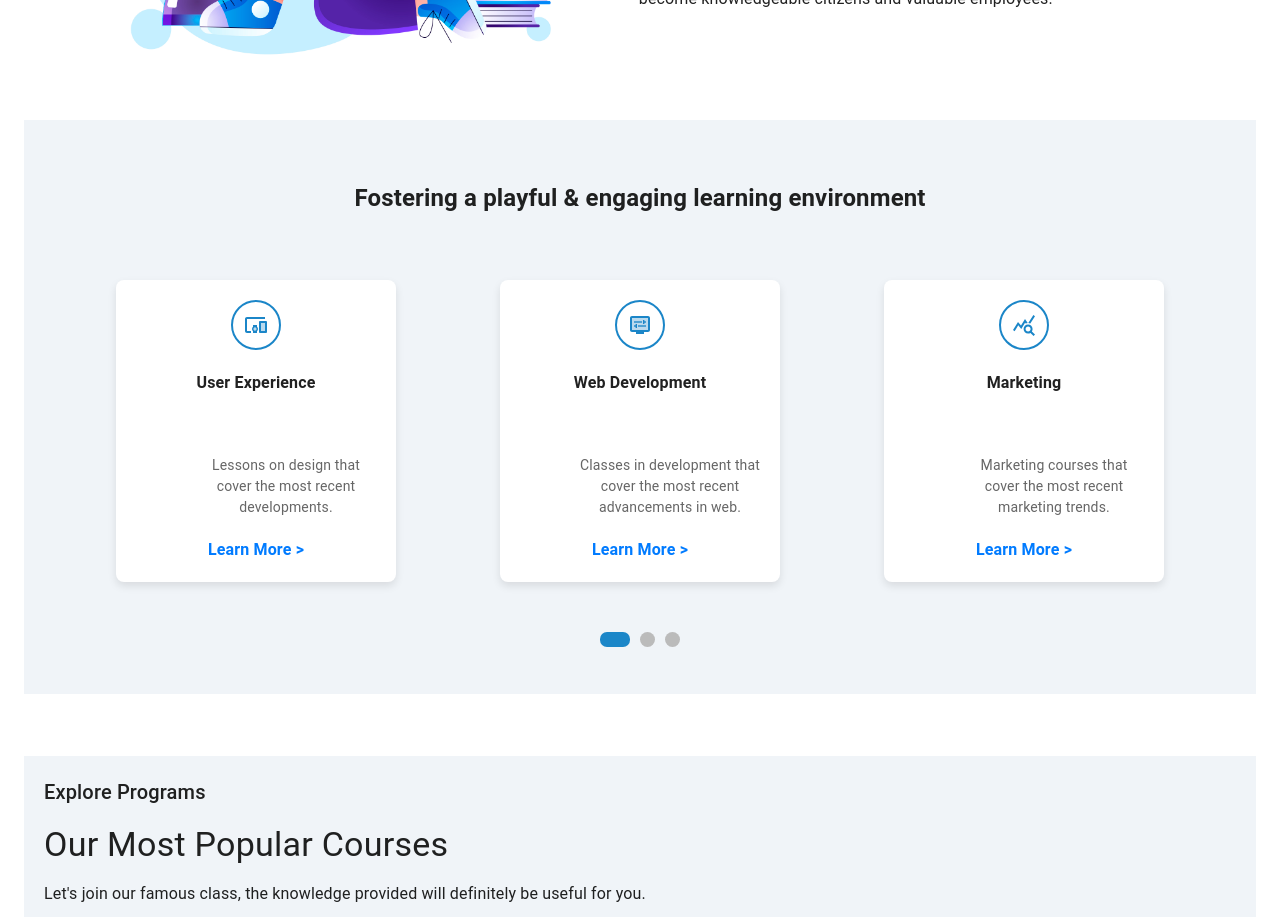
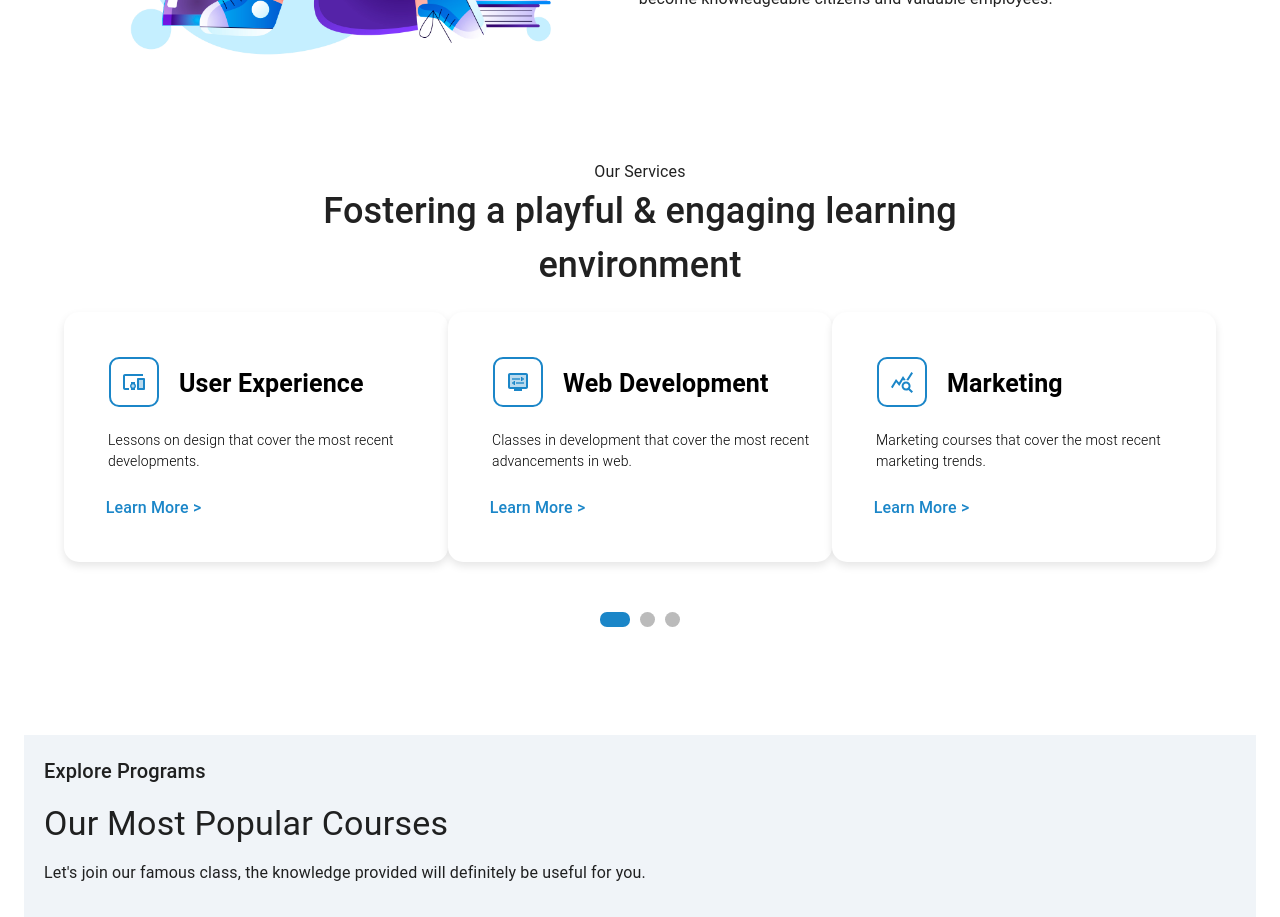
Before and after one commit to Jinu2001/Dtech-Solutuons, a React (Vite) app: page / in a window 1280 px wide. Shown: the part 1160-2077 px from the top of the page. Built offline with nearby package versions, Linux system fonts and the light colour scheme.

Commit message:
Service Card Redesigned

```diff
--- a/src/components/ServiceCard/ServiceCard.css
+++ b/src/components/ServiceCard/ServiceCard.css
@@ -1,15 +1,17 @@
 .service-card {
-    width: 280px;
+  width: 390px;
+  height: 250px;
   padding: 20px;
   background-color: white;
-    box-shadow: 0 4px 8px rgba(0,0,0,0.1);
-    border-radius: 8px;
-    transition: transform 0.3s ease;
+  box-shadow: 0 4px 8px rgba(0, 0, 0, 0.1);
+  border-radius: 15px;
+  transition: transform 0.3s ease, background-color 0.3s ease, color 0.3s ease;
 }
 
 .service-card:hover {
   transform: translateY(-5px);
-    background-color:#E1F4FF;
+  background-color: #1B86C8;
+  color: white;
 }
 
 .icon-wrapper {
@@ -17,30 +19,59 @@
   align-items: center;
   justify-content: center;
   border: 2px solid #1B86C8;
-    border-radius: 50%;
+  border-radius: 20%;
   width: 50px;
   height: 50px;
-    margin: 0 auto 20px;
+  margin: 25px 20px 0px 25px;
+  /* margin-top: 25px;
+  margin-right: 0px;
+  margin-bottom: 30px;
+  margin-left: 65px; */
+
 }
+
+.service-card:hover .icon-wrapper {
+  border-color: white;
+}
+
 .service-card .icon-wrapper svg {
   color: #1B86C8;
   width: 24px;
   height: 24px;
 }
 
-  .service-card h3 {
-    margin-bottom: 15px;
-    color: #123456;
+.service-card:hover .icon-wrapper svg {
+  color: white;
 }
 
-  .service-card p {
+.service-card h4 {
+  font-size: 25px;
+  margin-bottom: 0px;
+  color: #000000;
+}
+
+.service-card:hover h4 {
+  color: white;
+}
+
+.service-card h5 {
+  text-align: left;
   font-size: 14px;
-    color: #666;
-    margin-bottom: 20px;
+  color: black;
+   margin-left: 24px;
+  font-weight: 300;
+}
+
+.service-card:hover h5  {
+  color: white;
 }
 
 .service-card a {
   text-decoration: none;
-    color: #007bff;
-    font-weight: bold;
+  color: #1B86C8;
+  font-weight: 500;
 }
+
+.service-card:hover a {
+  color: white;
+}
--- a/src/components/ServiceCard/ServiceCard.jsx
+++ b/src/components/ServiceCard/ServiceCard.jsx
@@ -4,10 +4,12 @@ import './ServiceCard.css'; // Assuming you have specific styles for ServiceCard
 
 const ServiceCard = ({ icon, title, description, onClick }) => (
   <div className="service-card" onClick={onClick}>
+    <div style={{display: 'flex', flexDirection: 'row'}}>
     <div className="icon-wrapper">{icon}</div>
     <h4>{title}</h4>
-    <p>{description}</p>
-    <a href="/learn-more" onClick={(e) => e.stopPropagation()}>Learn More {'>'}</a>
+    </div>
+    <h5>{description}</h5>
+    <a style={{marginRight:'205px'}} href="/learn-more" onClick={(e) => e.stopPropagation()}>Learn More {'>'}</a>
   </div>
 );
 
--- a/src/pages/Services.css
+++ b/src/pages/Services.css
@@ -1,12 +1,13 @@
 .services-section {
   text-align: center;
-  background-color: #f0f4f8;
+  background-color: white;
   padding: 40px;
   margin-bottom: 5%;
 }
 
 .services-list {
   display: flex;
+  flex-direction: row;
   justify-content: space-around;
   margin-top: 20px;
 }
--- a/src/pages/Services.jsx
+++ b/src/pages/Services.jsx
@@ -16,7 +16,9 @@ const Services = () => {
 
   return (
     <div className="services-section">
-      <h2>Fostering a playful & engaging learning environment</h2><br></br>
+      <span>Our Services</span><br></br>
+      <span style={{fontSize:"36px" , fontWeight:'500'}}>Fostering a playful & engaging learning</span><br></br>
+      <span style={{fontSize:"36px" , fontWeight:'500'}}>environment</span>
       <div className="services-list">
         <ServiceCard
           icon={<DevicesOtherIcon />}
```
Lines whose indentation alone changed are shown as unchanged.
